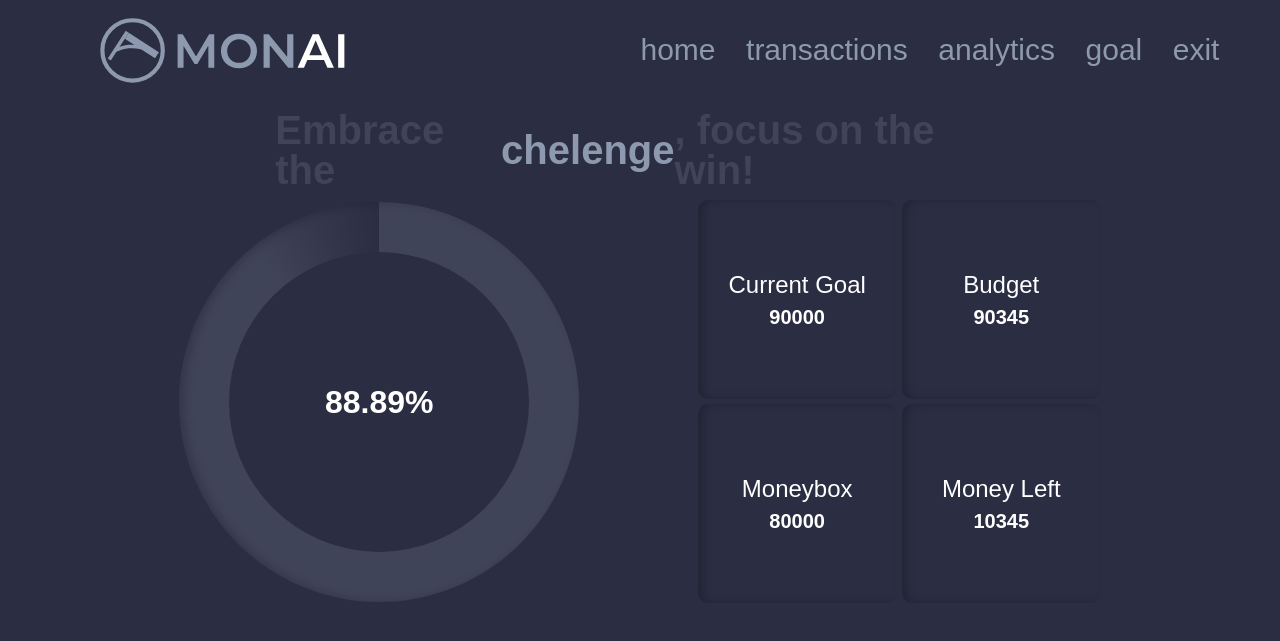
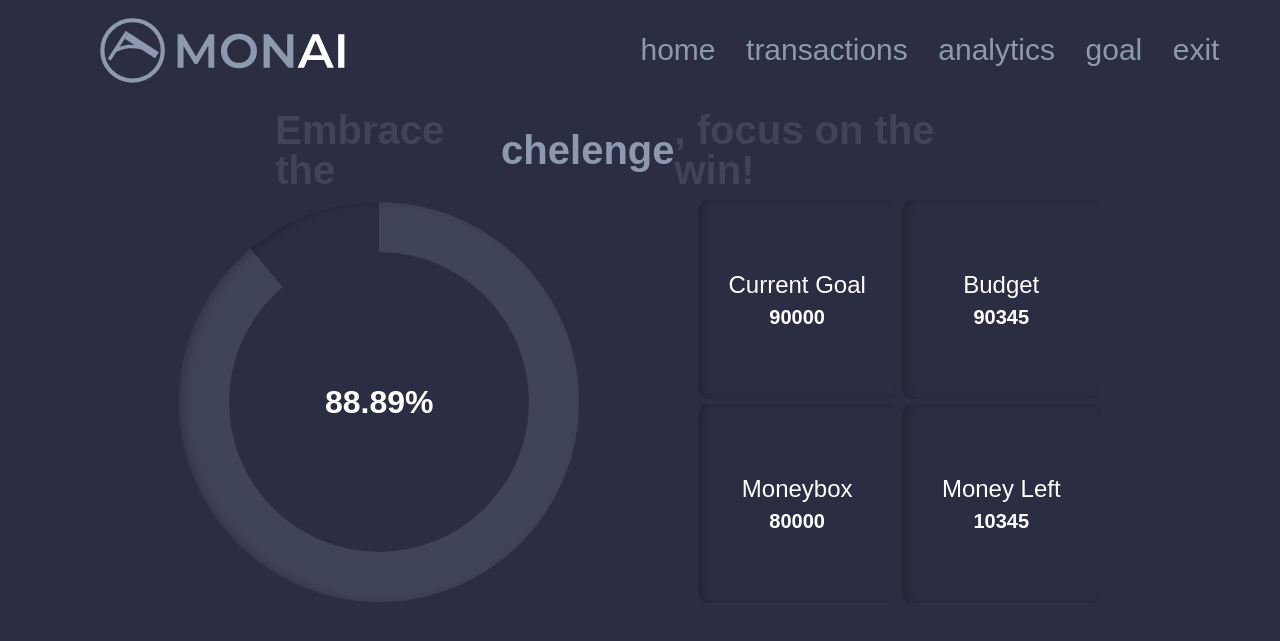
Before and after one commit to vivatttt/Bot-Accountant, a Flask app: page / in a window 1280 px wide. Shown: the top 641 px of the page. Run offline with Flask 3, Linux system fonts and the light colour scheme; the visitor is signed in with stand-in values (Sample User, id 1).

Commit message:
1st commit

```diff
--- a/app/csvy/akks.csv
+++ b/app/csvy/akks.csv
@@ -1,4 +1,4 @@
 login,password,moneybox,goal,budget
 george,257b2995c78c5f7218f1335ff85af6e653d306059f74c319aa7b366ec715b0b5,100,15000,6348
 hseguest,15ed6254c62f8dc310d6743dbe895b3367b57da398c6b9369808ba80f2c32a6d,80000,90000,90345
-Vsenep,4ebf8e906b9625c2b6116a93a25f60e75c1a8ecd9990144d179c7feed3de1e95,0,0,0
+Vsenep,4ebf8e906b9625c2b6116a93a25f60e75c1a8ecd9990144d179c7feed3de1e95,30000,100000,54222
--- a/app/csvy/goal.csv
+++ b/app/csvy/goal.csv
@@ -1,3 +1,4 @@
 id_user,amount,type,date
 0,100,income,2024-06-07
 1,80000,income,2024-06-09
+2,30000,income,2024-06-10
--- a/app/csvy/trans.csv
+++ b/app/csvy/trans.csv
@@ -37,3 +37,4 @@ id_user,amount,type,category,date,description
 1,1234,income,salary,2024-06-03,htty
 1,1234,expense,utilities,2024-06-07,tgtge
 1,88000,income,salary,2024-06-01,rtgetvre
+2,54222,income,salary,2024-06-03,уакц
--- a/app/static/styles/main.css
+++ b/app/static/styles/main.css
@@ -620,7 +620,7 @@ translation
   height: 400px;
   width: 400px;
   border-radius: 50%;
-  background: conic-gradient(from 0deg, #404459 calc(var(--fill)), #2B2D42);
+  background: conic-gradient(from 0deg, #404459 calc(var(--fill)), transparent calc(var(--fill)));
   position: relative;
   margin-left: 10%;
   overflow: hidden;
@@ -632,7 +632,7 @@ translation
   position: absolute;
   width: 100%;
   height: 100%;
-  background: conic-gradient(from 0deg, #ffffff calc(var(--fill)), transparent);
+  background: conic-gradient(from 0deg, #ffffff calc(var(--fill)), transparent calc(var(--fill)) );
   border-radius: 50%;
   top: 0;
   left: 0;
```
